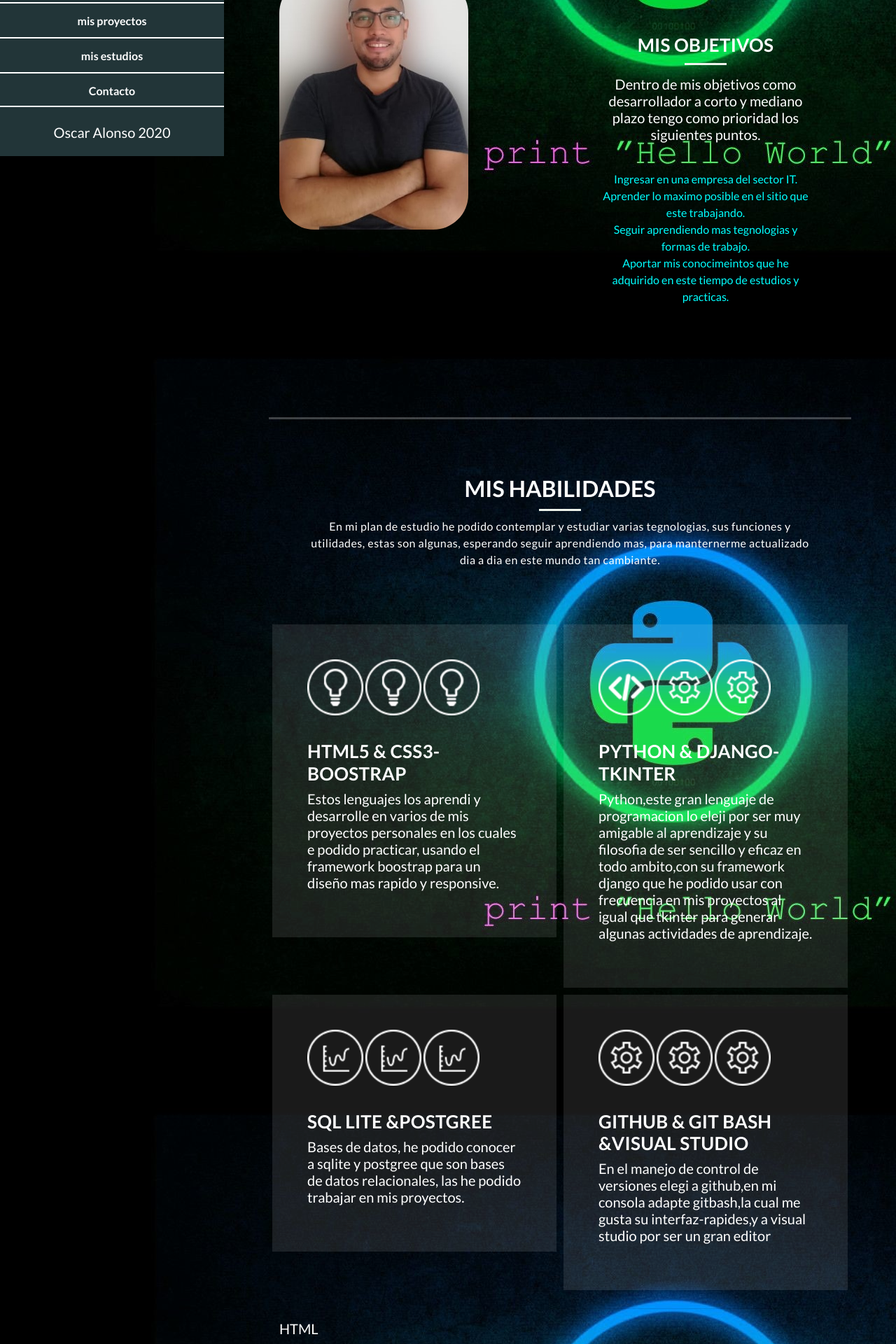
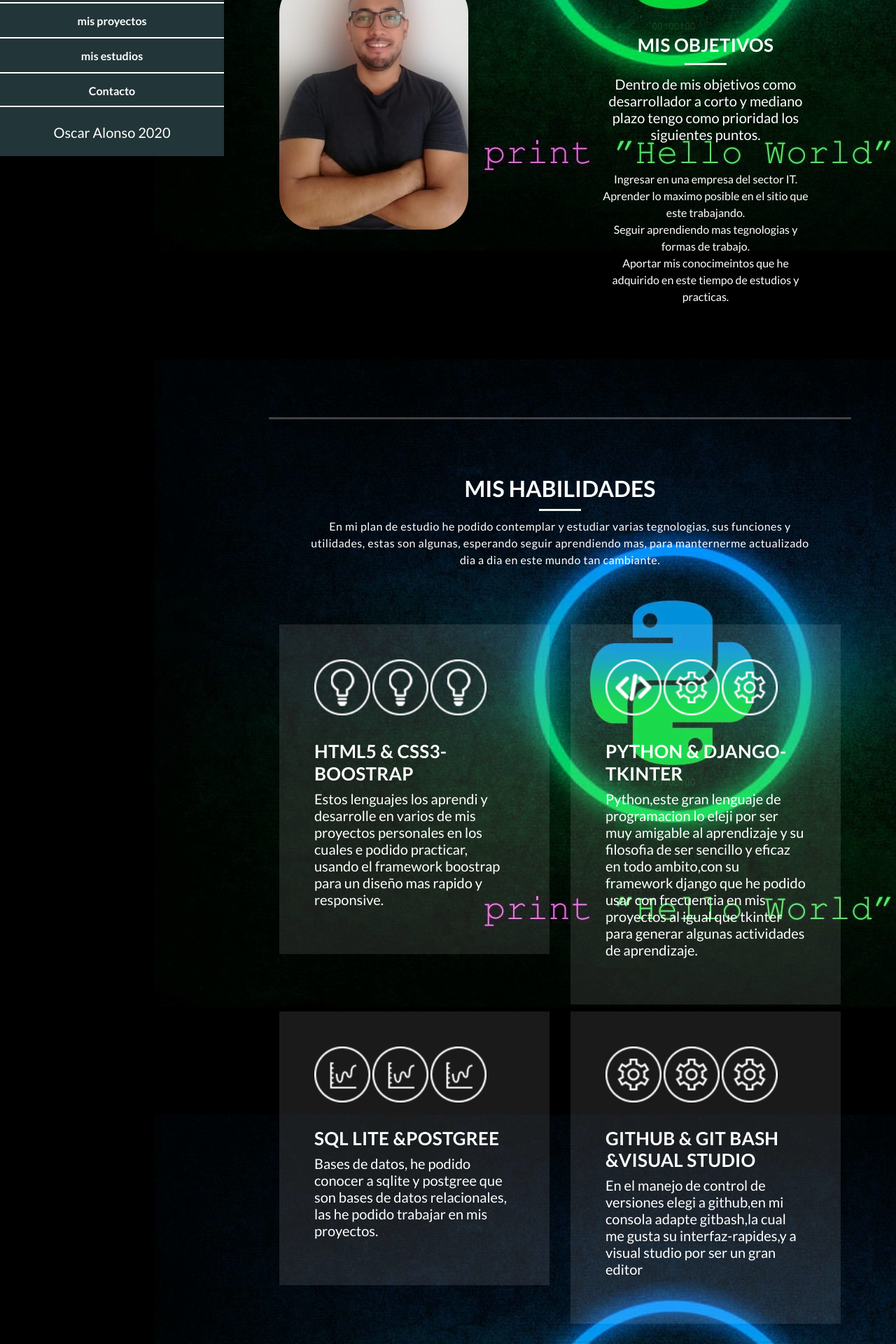
Before and after one commit to alonso0218/Portafolios, a Django app: page / in a window 1280 px wide. Shown: the part 577-2497 px from the top of the page at 70% size. Run offline with Django 3.2, Linux system fonts and the light colour scheme; some libraries are stand-ins or nearby versions.

Commit message:
modificacion cuadros menu 2

```diff
--- a/contactoapp/templates/contactoapp/home.html
+++ b/contactoapp/templates/contactoapp/home.html
@@ -50,7 +50,7 @@
               <div class="line-dec"></div>
               <p> Dentro de mis objetivos como desarrollador a corto y mediano plazo tengo como prioridad los siguientes
                 puntos.</p>
-              <ul style="list-style-type:circle;color:aqua">
+              <ul style="list-style-type:circle;">
                 <br>
                 <li>Ingresar en una empresa del sector IT.</li>
                 <li>Aprender lo maximo posible en el sitio que este trabajando. </li>
--- a/static/contactoapp/assets/css/templatemo-style.css
+++ b/static/contactoapp/assets/css/templatemo-style.css
@@ -395,8 +395,8 @@
 /* Services */
 
 .my-services .col-md-6 {
-    padding-left: 5px;
-    padding-right: 5px;
+    padding-left: 5px 5px;
+    padding-right: 5px 5px;
 }
 
 .service-item {
```
